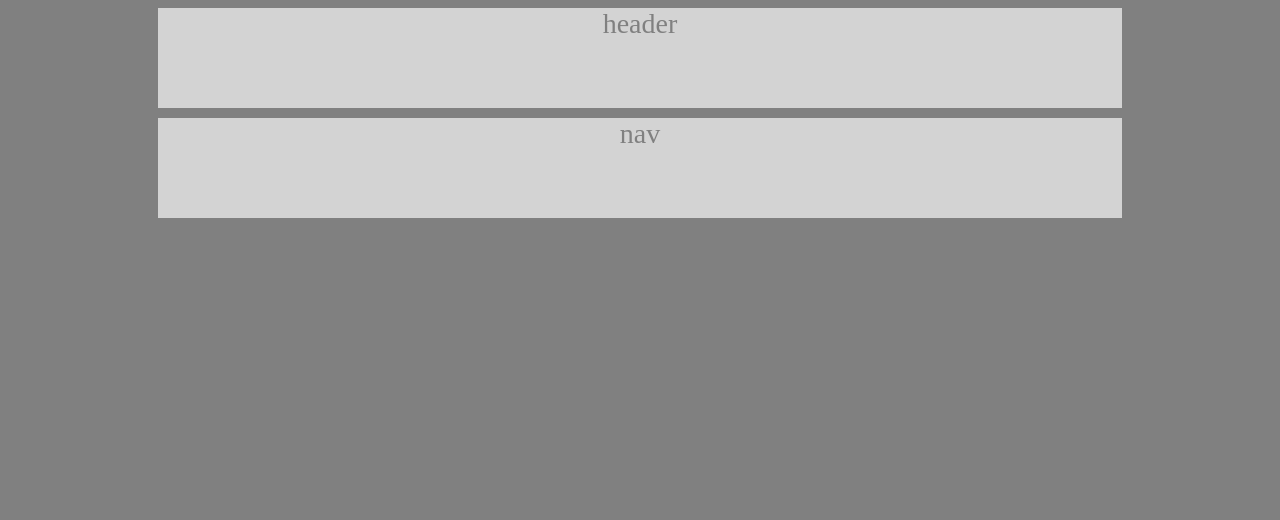
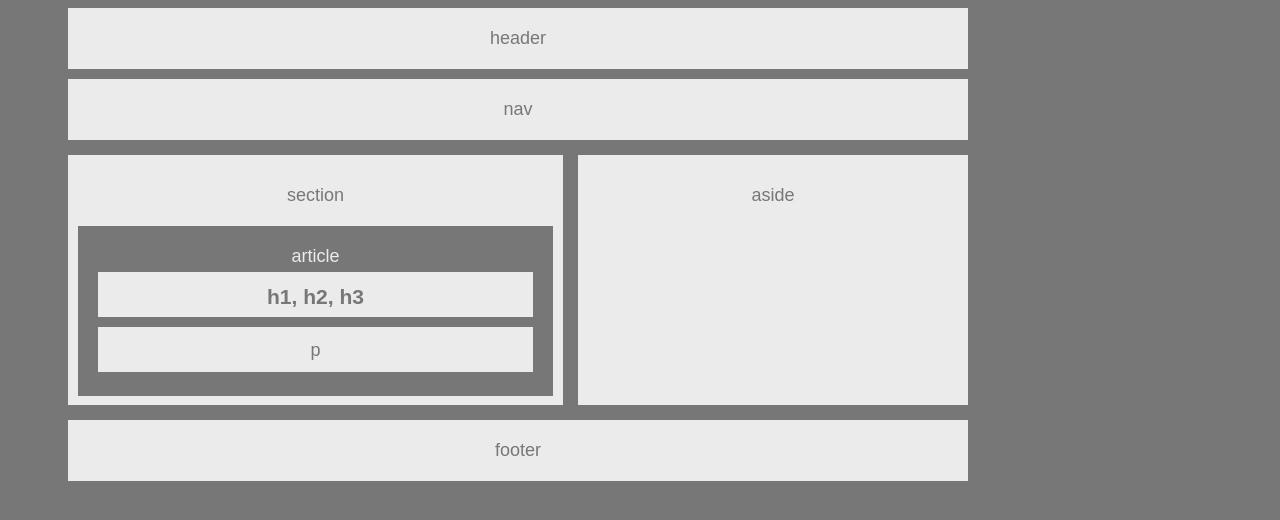
Before and after one commit to tdubcoder/HW-Wireframe, a plain HTML site: page index.html in a window 1280 px wide. Drawn offline with Linux system fonts and the light colour scheme.

Commit message:
Homework

```diff
--- a/index.html
+++ b/index.html
@@ -9,19 +9,30 @@
 </head>
 
 <body>
-<!--Wrapper-->
-<div class="wrapper">
-    <div id="header">header
-        </div>
-    <div id="nav">nav
-        </div>
 
+    <header>
+        header
+    </header>
 
-</div>
+    <nav>
+        nav
+    </nav>
+
+    <section id="section">
+        section
+        <article>article
+            <h1>h1, h2, h3</h1>
+            <p>p</p>
+        </article>
+    </section>
+
+    <aside>
+        aside
+    </aside>
+
+    <footer>
+        footer
+    </footer>
 </body>
 
-
-
-
-
 </html>
--- a/style.css
+++ b/style.css
@@ -1,36 +1,83 @@
 * {
     box-sizing: border-box;
+    text-align: center;
 }
 
 body{
-    background:gray;
-}
-
-.wrapper{
-    background:gray;
-    font-style:arial;
+    font-family: 'Arial', 'Helvetica Nueue', Helvetica, sans-serif;
+    color: #777;
+    background: #777;
+    width: 960px;
+    font-size: 18px;
 
 }
-#header{
-    font-size: 28px;
-    color: gray;
-    margin-bottom: 10px;
-    margin-right: 150px;
-    margin-left: 150px;
-    text-align: center;
-    height: 100px;
-    line height: 100px;
-    background: lightgray;
+header, nav, section, aside, footer{
+    background: #ebebeb;
 
 }
-#nav{
-    font-size: 28px;
-    color: gray;
-    margin-bottom: 20px;
-    margin-right: 150px;
-    margin-left: 150px;
-    text-align: center;
-    height: 100px;
-    line height: 100px;
-    background: lightgray;
+header{
+    padding: 20px;
+    margin-bottom: 10px;
+    margin-left: 60px;
+
 }
+nav{
+    padding: 20px;
+    margin-bottom: 15px;
+    margin-left: 60px;
+
+}
+section{
+    padding-top:30px;
+    float:left;
+    height:250px;
+    width:495px;
+    margin-left: 60px;
+    margin-right: 15px;
+    margin-bottom: 15px;
+
+}
+aside{
+    padding-top: 30px;
+    float:left;
+    height: 250px;
+    width: 390px;
+    margin-bottom: 15px;
+
+}
+article{
+    background:#777;
+    height: 170px;
+    margin-top: 20px;
+    margin-right:10px;
+    margin-left:10px;
+    margin-bottom:15px;
+    color: #ebebeb;
+    padding-top:20px;
+
+}
+h1{
+    background:#ebebeb;
+    padding-top:13px;
+    color:#777;
+    height: 45px;
+    margin-top:5px;
+    margin-right: 20px;
+    margin-left: 20px;
+    margin-bottom: 10px;
+}
+p{
+    background:#ebebeb;
+    padding-top:13px;
+    color:#777;
+    height: 45px;
+    margin-top: 1px;
+    margin-right: 20px;
+    margin-left: 20px;
+
+}
+footer{
+    padding: 20px;
+    clear:both;
+    margin-left:60px;
+}
```
